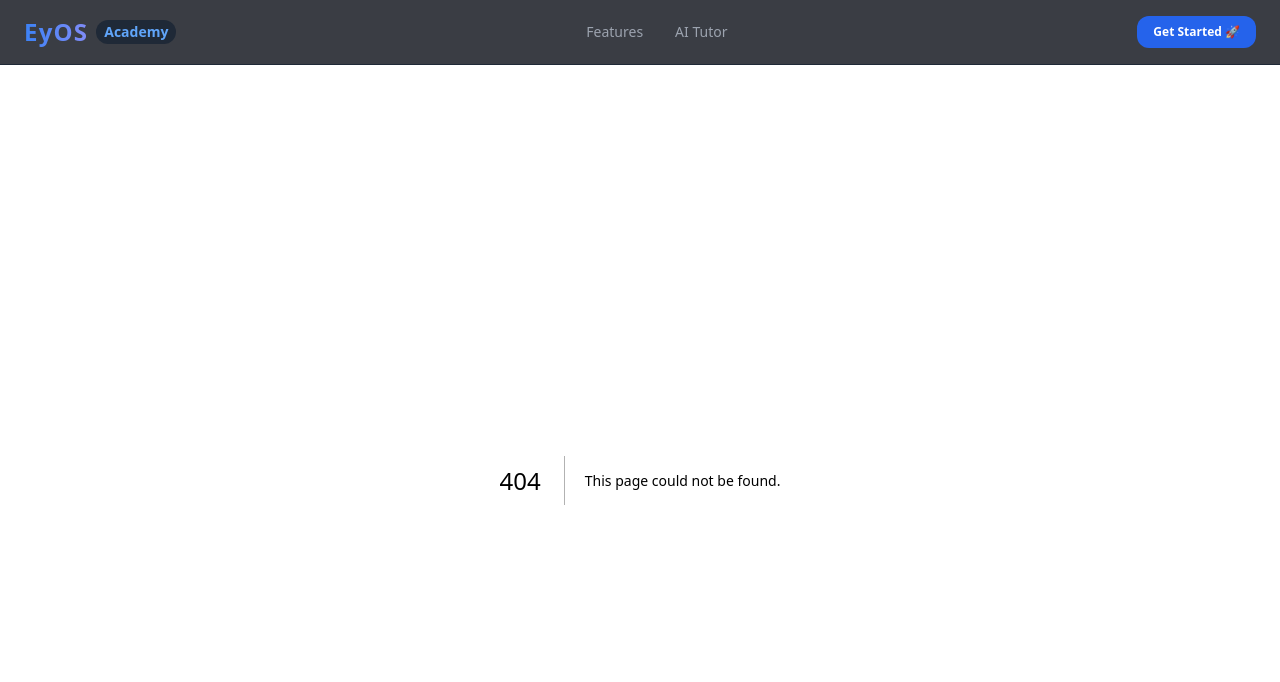
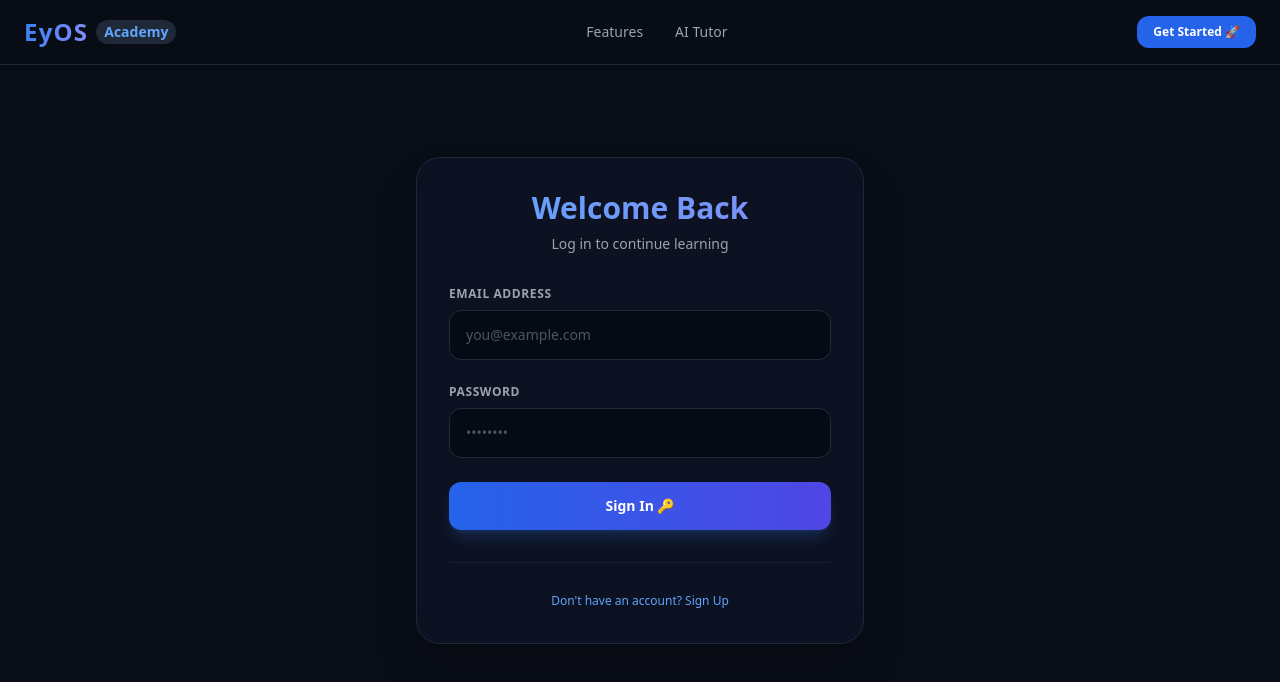
Before and after one commit to eyobaasefa19-hue/EyOS-Academy, a Next.js app: page /login in a window 1280 px wide. Before the commit this address had no page. Shown: the top 682 px of the page. Built offline with nearby package versions, Linux system fonts and the light colour scheme; no server answers.

Commit message:
Add login page with authentication functionality

```diff
--- /dev/null
+++ b/src/app/login/page.tsx
@@ -0,0 +1,93 @@
+'use client';
+
+import React, { useState } from 'react';
+import { supabase } from '../../lib/supabase';
+
+export default function LoginPage() {
+  const [email, setEmail] = useState('');
+  const [password, setPassword] = useState('');
+  const [loading, setLoading] = useState(false);
+  const [message, setMessage] = useState('');
+  const [isSignUp, setIsSignUp] = useState(false);
+
+  const handleAuth = async (e: React.FormEvent) => {
+    e.preventDefault();
+    setLoading(true);
+    setMessage('');
+
+    if (isSignUp) {
+      const { error } = await supabase.auth.signUp({ email, password });
+      if (error) setMessage(`Error: ${error.message}`);
+      else setMessage('Check your email for the confirmation link! 🚀');
+    } else {
+      const { error } = await supabase.auth.signInWithPassword({ email, password });
+      if (error) setMessage(`Error: ${error.message}`);
+      else setMessage('Logged in successfully! 🎉');
+    }
+    setLoading(false);
+  };
+
+  return (
+    <div className="min-h-[80vh] flex items-center justify-center px-4">
+      <div className="w-full max-w-md bg-[#0f172a]/60 border border-gray-800 rounded-3xl p-8 backdrop-blur-xl shadow-2xl">
+        <div className="text-center mb-8">
+          <h2 className="text-3xl font-extrabold bg-gradient-to-r from-blue-400 to-indigo-400 bg-clip-text text-transparent">
+            {isSignUp ? 'Create Account' : 'Welcome Back'}
+          </h2>
+          <p className="text-sm text-gray-400 mt-2">
+            {isSignUp ? 'Join EyOS Academy today' : 'Log in to continue learning'}
+          </p>
+        </div>
+
+        <form onSubmit={handleAuth} className="space-y-6">
+          <div>
+            <label className="block text-xs font-semibold text-gray-400 uppercase tracking-wider mb-2">Email Address</label>
+            <input
+              type="email"
+              value={email}
+              onChange={(e) => setEmail(e.target.value)}
+              required
+              className="w-full bg-[#050b14] border border-gray-800 rounded-xl px-4 py-3.5 text-white placeholder-gray-600 focus:outline-none focus:border-blue-500 transition-all text-sm"
+              placeholder="you@example.com"
+            />
+          </div>
+
+          <div>
+            <label className="block text-xs font-semibold text-gray-400 uppercase tracking-wider mb-2">Password</label>
+            <input
+              type="password"
+              value={password}
+              onChange={(e) => setPassword(e.target.value)}
+              required
+              className="w-full bg-[#050b14] border border-gray-800 rounded-xl px-4 py-3.5 text-white placeholder-gray-600 focus:outline-none focus:border-blue-500 transition-all text-sm"
+              placeholder="••••••••"
+            />
+          </div>
+
+          <button
+            type="submit"
+            disabled={loading}
+            className="w-full bg-gradient-to-r from-blue-600 to-indigo-600 hover:from-blue-500 hover:to-indigo-500 text-white font-semibold py-3.5 rounded-xl transition-all shadow-lg shadow-blue-500/20 disabled:opacity-50 text-sm"
+          >
+            {loading ? 'Processing...' : isSignUp ? 'Sign Up 🚀' : 'Sign In 🔑'}
+          </button>
+        </form>
+
+        {message && (
+          <div className={`mt-6 p-4 rounded-xl text-center text-sm border ${message.startsWith('Error') ? 'bg-red-950/30 border-red-900 text-red-400' : 'bg-emerald-950/30 border-emerald-900 text-emerald-400'}`}>
+            {message}
+          </div>
+        )}
+
+        <div className="text-center mt-8 pt-6 border-t border-gray-800/60">
+          <button
+            onClick={() => setIsSignUp(!isSignUp)}
+            className="text-xs font-medium text-blue-400 hover:text-blue-300 transition"
+          >
+            {isSignUp ? 'Already have an account? Sign In' : "Don't have an account? Sign Up"}
+          </button>
+        </div>
+      </div>
+    </div>
+  );
+}
```
